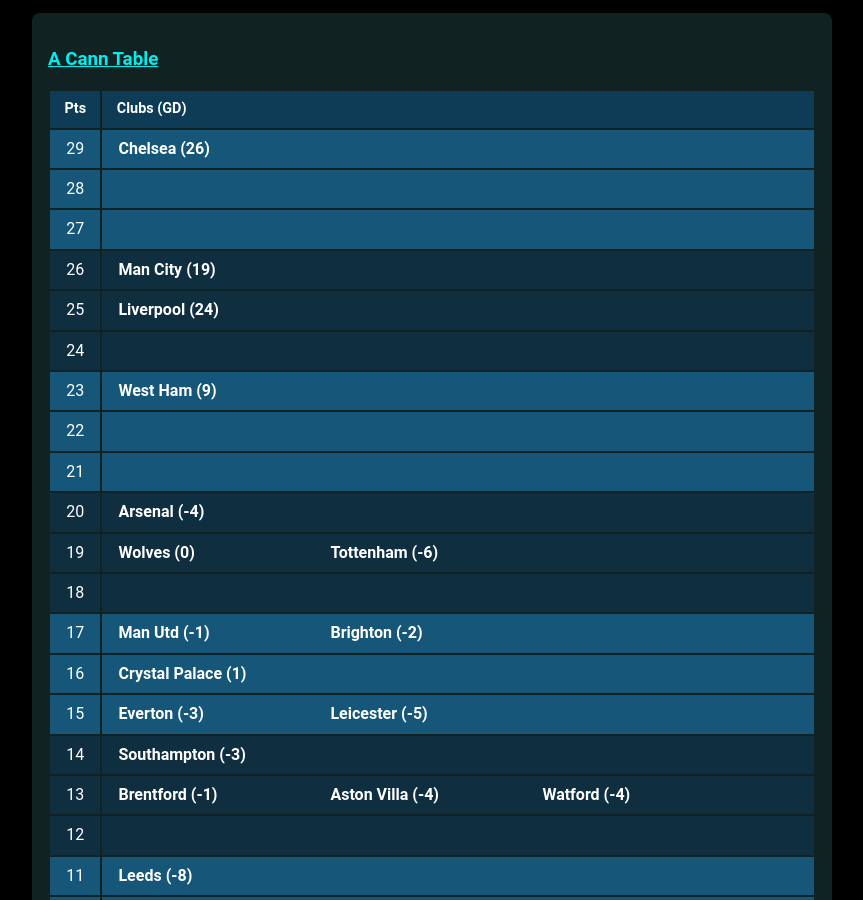
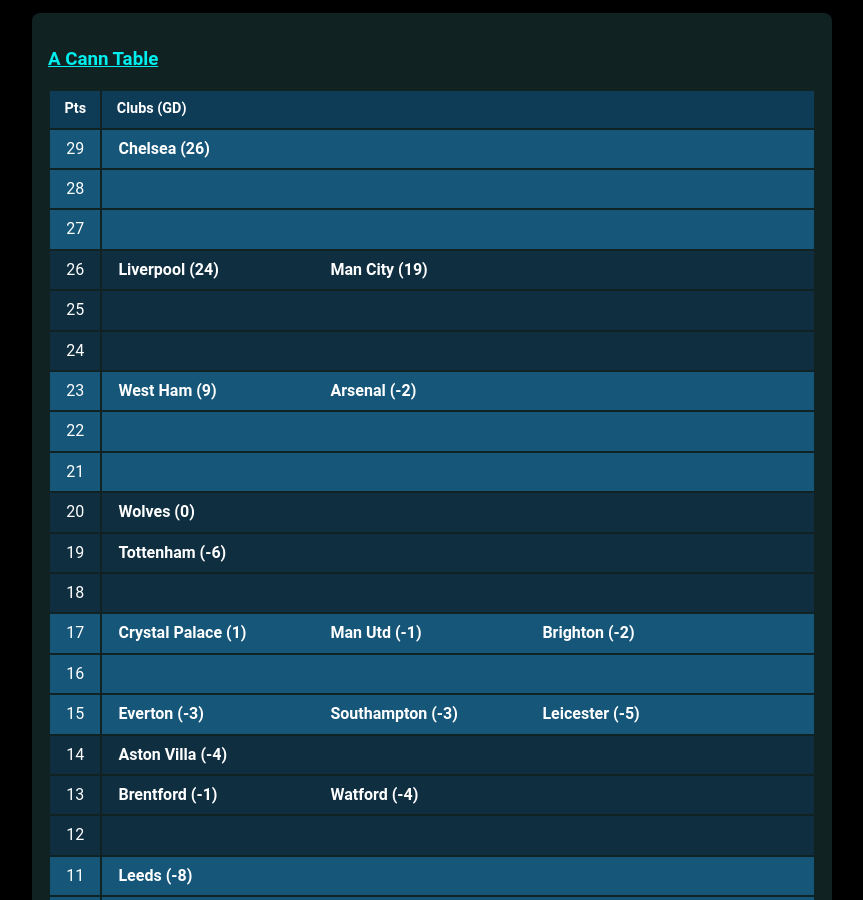
Before and after one commit to muru/muru.github.io, a Jekyll site: the page built from resources.md, in a window 1280 px wide and 900 px high, scrolled down 1356 px. Shown: the whole window, without its empty margins (208-1071 px from the left). Built offline with Jekyll 4.4.1, drawn with Linux system fonts in a browser that asks for light colours; some web fonts are replaced; some of the changed text lies outside the part shown.

Commit message:
updated cann-table: Sun 28 Nov 00:04:48 JST 2021

```diff
--- a/cann-table.html
+++ b/cann-table.html
@@ -19,13 +19,13 @@
 	<tr class="cann-row-2">
 		<td class="cann-point"> 26 </td>
 		<td class="cann-clubs">
+			<span class="club-name"> Liverpool (24) </span>
 			<span class="club-name"> Man City (19) </span>
 		</td>
  	</tr>
 	<tr class="cann-row-2">
 		<td class="cann-point"> 25 </td>
 		<td class="cann-clubs">
-			<span class="club-name"> Liverpool (24) </span>
 		</td>
  	</tr>
 	<tr class="cann-row-2">
@@ -37,6 +37,7 @@
 		<td class="cann-point"> 23 </td>
 		<td class="cann-clubs">
 			<span class="club-name"> West Ham (9) </span>
+			<span class="club-name"> Arsenal (-2) </span>
 		</td>
  	</tr>
 	<tr class="cann-row-1">
@@ -52,13 +53,12 @@
 	<tr class="cann-row-2">
 		<td class="cann-point"> 20 </td>
 		<td class="cann-clubs">
-			<span class="club-name"> Arsenal (-4) </span>
+			<span class="club-name"> Wolves (0) </span>
 		</td>
  	</tr>
 	<tr class="cann-row-2">
 		<td class="cann-point"> 19 </td>
 		<td class="cann-clubs">
-			<span class="club-name"> Wolves (0) </span>
 			<span class="club-name"> Tottenham (-6) </span>
 		</td>
  	</tr>
@@ -70,6 +70,7 @@
 	<tr class="cann-row-1">
 		<td class="cann-point"> 17 </td>
 		<td class="cann-clubs">
+			<span class="club-name"> Crystal Palace (1) </span>
 			<span class="club-name"> Man Utd (-1) </span>
 			<span class="club-name"> Brighton (-2) </span>
 		</td>
@@ -77,27 +78,26 @@
 	<tr class="cann-row-1">
 		<td class="cann-point"> 16 </td>
 		<td class="cann-clubs">
-			<span class="club-name"> Crystal Palace (1) </span>
 		</td>
  	</tr>
 	<tr class="cann-row-1">
 		<td class="cann-point"> 15 </td>
 		<td class="cann-clubs">
 			<span class="club-name"> Everton (-3) </span>
+			<span class="club-name"> Southampton (-3) </span>
 			<span class="club-name"> Leicester (-5) </span>
 		</td>
  	</tr>
 	<tr class="cann-row-2">
 		<td class="cann-point"> 14 </td>
 		<td class="cann-clubs">
-			<span class="club-name"> Southampton (-3) </span>
+			<span class="club-name"> Aston Villa (-4) </span>
 		</td>
  	</tr>
 	<tr class="cann-row-2">
 		<td class="cann-point"> 13 </td>
 		<td class="cann-clubs">
 			<span class="club-name"> Brentford (-1) </span>
-			<span class="club-name"> Aston Villa (-4) </span>
 			<span class="club-name"> Watford (-4) </span>
 		</td>
  	</tr>
@@ -121,12 +121,12 @@
 		<td class="cann-point"> 9 </td>
 		<td class="cann-clubs">
 			<span class="club-name"> Burnley (-6) </span>
+			<span class="club-name"> Norwich (-20) </span>
 		</td>
  	</tr>
 	<tr class="cann-row-2">
 		<td class="cann-point"> 8 </td>
 		<td class="cann-clubs">
-			<span class="club-name"> Norwich (-20) </span>
 		</td>
  	</tr>
 	<tr class="cann-row-2">
@@ -137,8 +137,8 @@
 	<tr class="cann-row-2">
 		<td class="cann-point"> 6 </td>
 		<td class="cann-clubs">
-			<span class="club-name"> Newcastle (-12) </span>
+			<span class="club-name"> Newcastle (-14) </span>
 		</td>
  	</tr>
 </table>
-<span id="cann-gen-note"> Generated on  Tuesday, 23 November 2021 at 00:04 JST. </span>
+<span id="cann-gen-note"> Generated on  Sunday, 28 November 2021 at 00:04 JST. </span>
```
